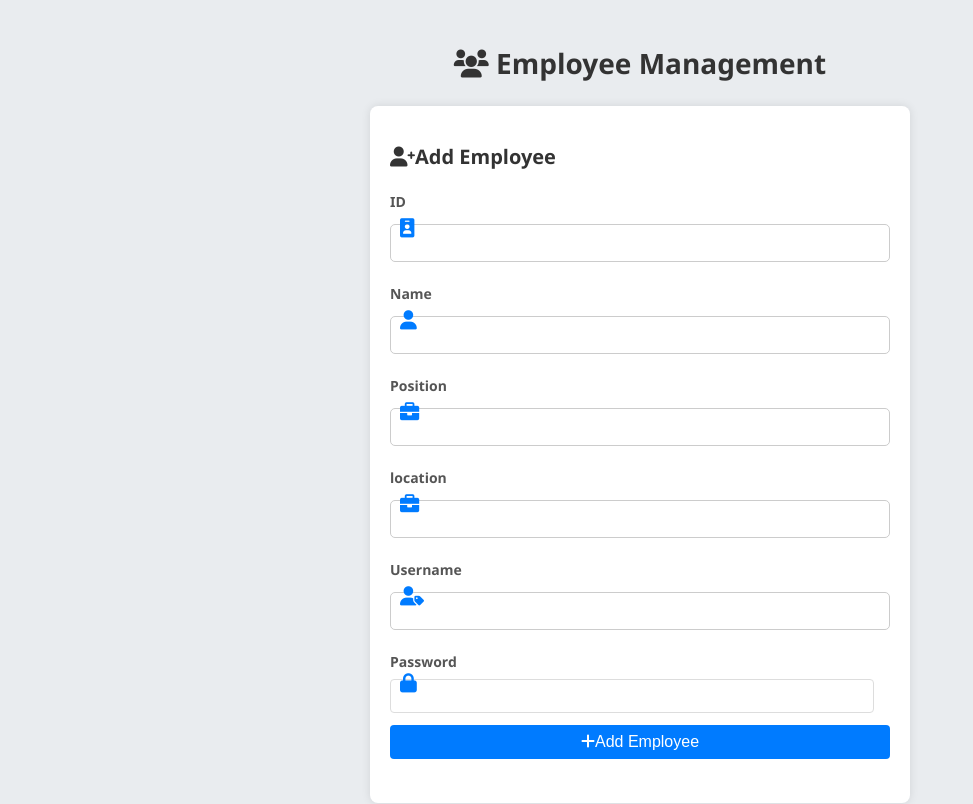
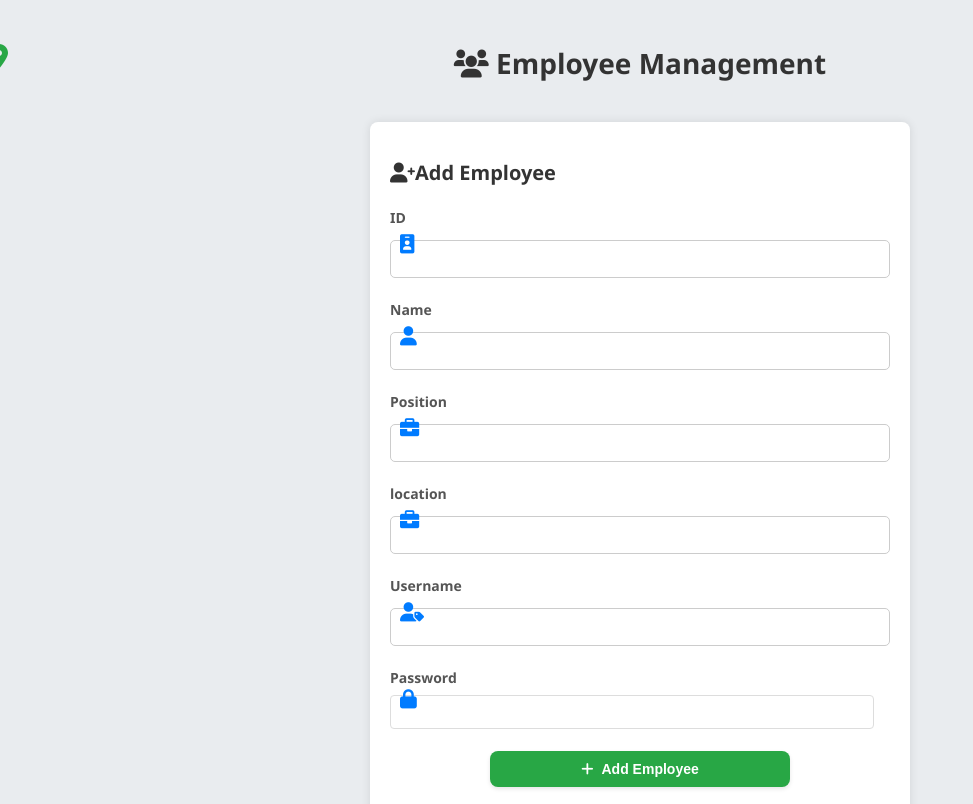
Before and after one commit to bakshivaishvik/MYsihproj, a website: page www/js/login.html in a window 1280 px wide. Shown: the top 804 px of the page, without its empty margins (0-973 px from the left). Drawn offline with Linux system fonts and the light colour scheme; no server answers.

Commit message:
aur thoda baaki hai2

```diff
--- a/www/js/addloc.css
+++ b/www/js/addloc.css
@@ -1,27 +1,69 @@
+@import url('https://cdnjs.cloudflare.com/ajax/libs/font-awesome/6.0.0-beta3/css/all.min.css');
+
         body {
             font-family: 'Segoe UI', Tahoma, Geneva, Verdana, sans-serif;
             background-color: #e9ecef;
             margin: 0;
             padding: 20px;
+            animation: fadeIn 1s ease-in-out;
+        }
+
+        @keyframes fadeIn {
+            from {
+                opacity: 0;
             }
+            to {
+                opacity: 1;
+            }
+        }
+
         .container {
             max-width: 500px;
+            margin: 40px auto;
             background-color: #ffffff;
             padding: 20px;
             border-radius: 8px;
             box-shadow: 0px 0px 10px 0px rgba(0, 0, 0, 0.1);
+            animation: slideInUp 1s ease-in-out;
+        }
+
+        @keyframes slideInUp {
+            from {
+                transform: translateY(30px);
+                opacity: 0;
             }
+            to {
+                transform: translateY(0);
+                opacity: 1;
+            }
+        }
+
         h1 {
             text-align: center;
             color: #333;
+            position: relative;
+            margin-bottom: 20px;
         }
+
+        h1::before {
+            content: "\f3c5"; /* Map Marker icon from FontAwesome */
+            font-family: 'FontAwesome';
+            font-size: 1.5rem;
+            color: #28a745;
+            position: absolute;
+            left: -30px;
+            top: 0;
+        }
+
         form {
             display: flex;
             flex-direction: column;
         }
+
         label {
             margin-top: 10px;
         }
+
         input[type="text"], input[type="number"], textarea {
             padding: 10px;
             margin-top: 5px;
@@ -29,9 +71,18 @@
             border: 1px solid #ccc;
             width: 100%;
             box-sizing: border-box;
+            transition: border-color 0.3s ease, transform 0.2s ease;
         }
+
+        input[type="text"]:focus, input[type="number"]:focus, textarea:focus {
+            border-color: #28a745;
+            transform: scale(1.02);
         }
+
         button {
+            padding: 10px 20px;
+            margin: 10px 0;
+            font-size: 14px;
             font-weight: bold;
             cursor: pointer;
             border: none;
@@ -40,6 +91,32 @@
             color: #ffffff;
             transition: background-color 0.3s ease, transform 0.2s ease;
             box-shadow: 0 2px 4px rgba(0, 0, 0, 0.1);
+            display: flex;
+            align-items: center;
+            justify-content: center;
+            position: relative;
+            overflow: hidden;
+            align-self: center; /* Center the button */
+            width: 100%; /* Make button full width */
+            max-width: 300px; /* Limit max width */
+        }
+
+        button i {
+            margin-right: 8px;
+        }
+
+        button::after {
+            content: "";
+            position: absolute;
+            top: 50%;
+            left: 50%;
+            width: 100%;
+            height: 100%;
+            background: rgba(255, 255, 255, 0.5);
+            opacity: 0;
+            transform: translate(-50%, -50%) scale(0);
+            border-radius: 50%;
+            transition: transform 0.5s, opacity 0.5s;
         }
 
         button:hover {
```
